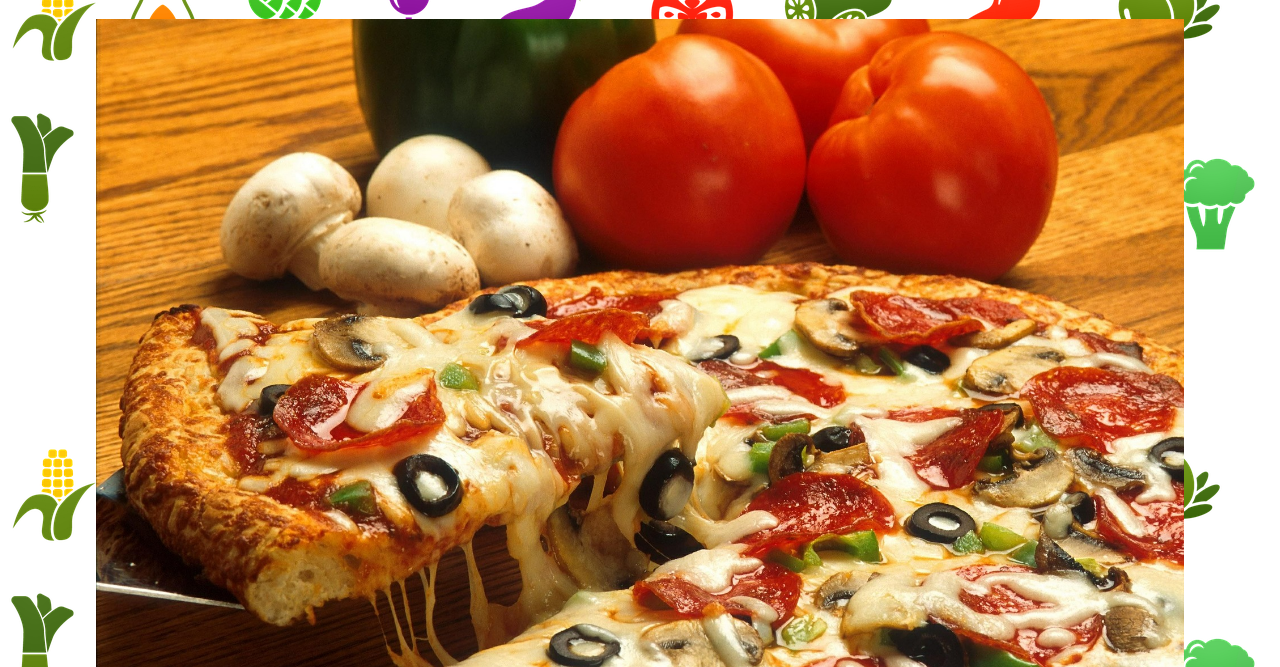
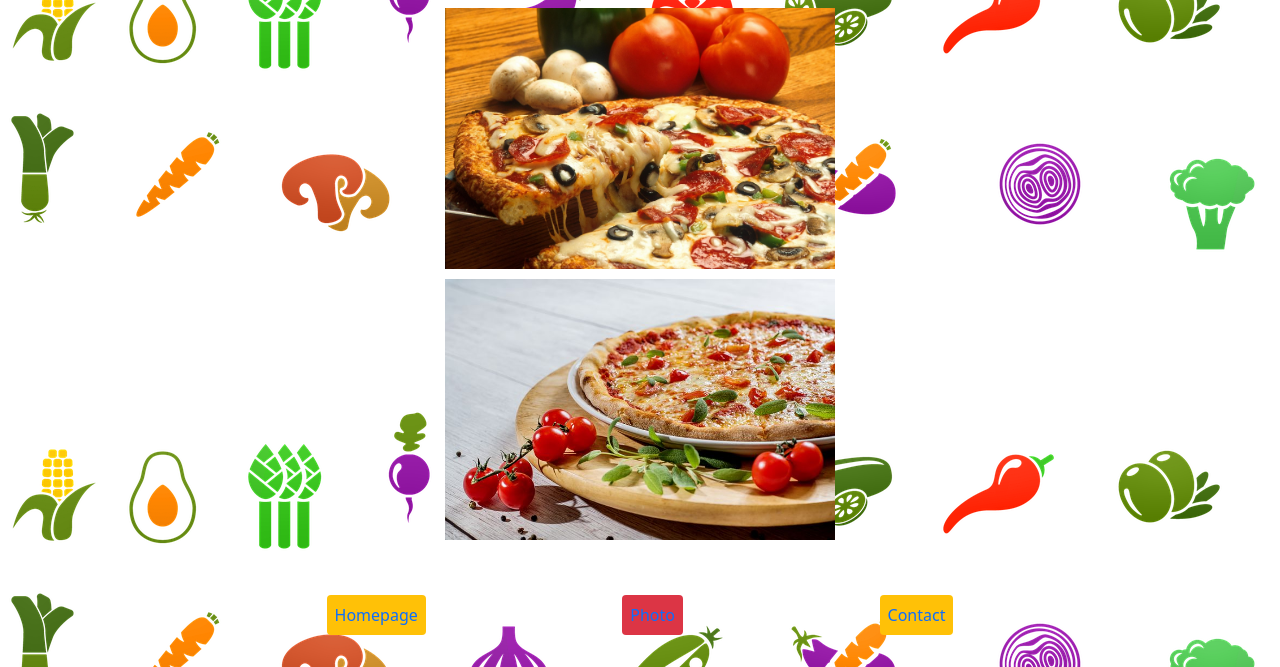
Before and after one commit to Samitola/Croissant, a plain HTML site: page photo.html in a window 1280 px wide. Shown: the part 133-800 px from the top of the page. Drawn offline with nearby package versions, Linux system fonts and the light colour scheme.

Commit message:
removed bootstrap classes from images and added css to images

```diff
--- a/photo.html
+++ b/photo.html
@@ -18,9 +18,9 @@
     <h1>
       Pizza Pictures
     </h1>
-    <img src="images/pizza.png" class="img-fluid rounded p-3" alt="olive pizza" />
+    <img src="images/pizza.png" alt="olive pizza" />
   </br>
-  <img src="images/homemadepizza.png" class="img-fluid rounded p-3" alt="homemade italian pizza" />
+  <img src="images/homemadepizza.png" alt="homemade italian pizza" />
    <footer>
       <div class="d-flex">
         <a class="p-2 border-3 bg-warning rounded text-decoration-none" href="/" title="pizza.com homepage">Homepage</a>
--- a/src/styles.css
+++ b/src/styles.css
@@ -10,3 +10,8 @@ body {
 footer {
   padding: 50px;
 }
+
+img {
+  width: 400px;
+  padding: 5px;
+}
```
